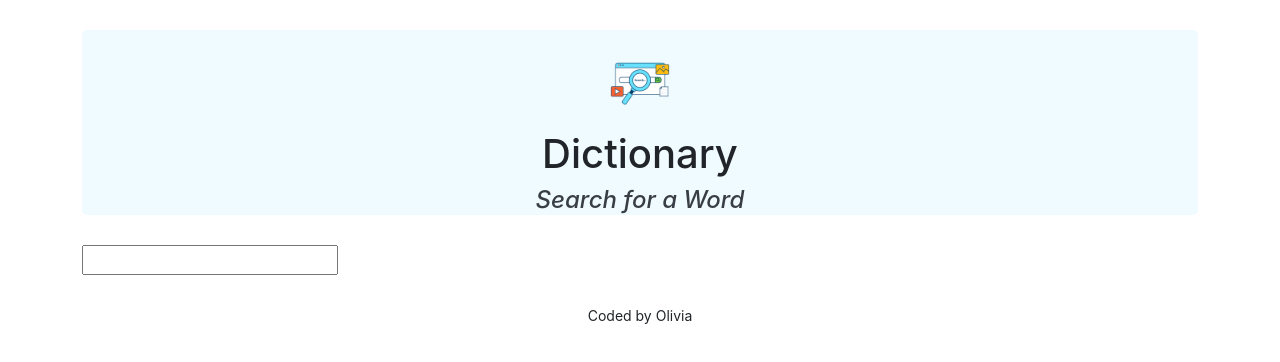
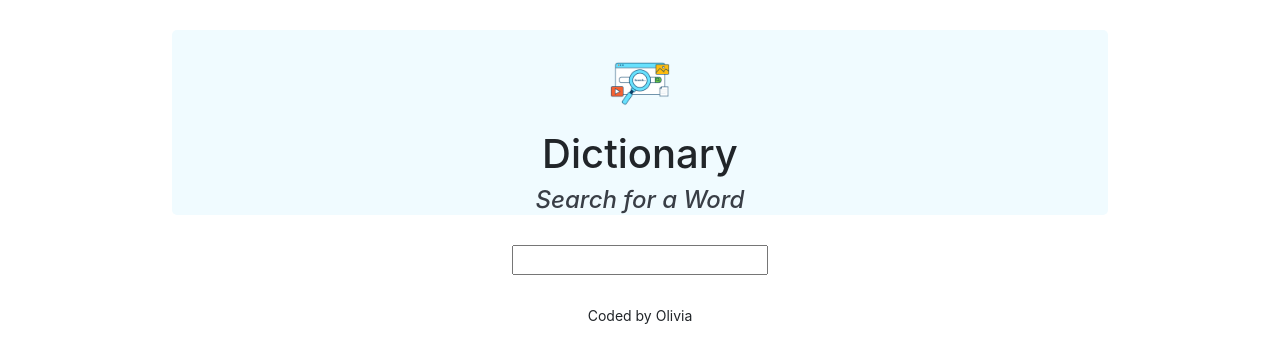
Before and after one commit to HipLiv/dictionary-project, a React (Create React App) app: page / in a window 1280 px wide. Shown: the top 362 px of the page. Built offline with nearby package versions, Linux system fonts and the light colour scheme.

Commit message:
edited the css for the meaning and form

```diff
--- a/src/App.css
+++ b/src/App.css
@@ -1,3 +1,7 @@
+.App {
+  max-width: 960px;
+  margin: 0 auto;
+}
 .App-header {
   margin: 30px 0;
   background: #f0fbff;
--- a/src/Dictionary.css
+++ b/src/Dictionary.css
@@ -0,0 +1,4 @@
+form {
+  margin: 0 auto;
+  text-align: center;
+}
```
